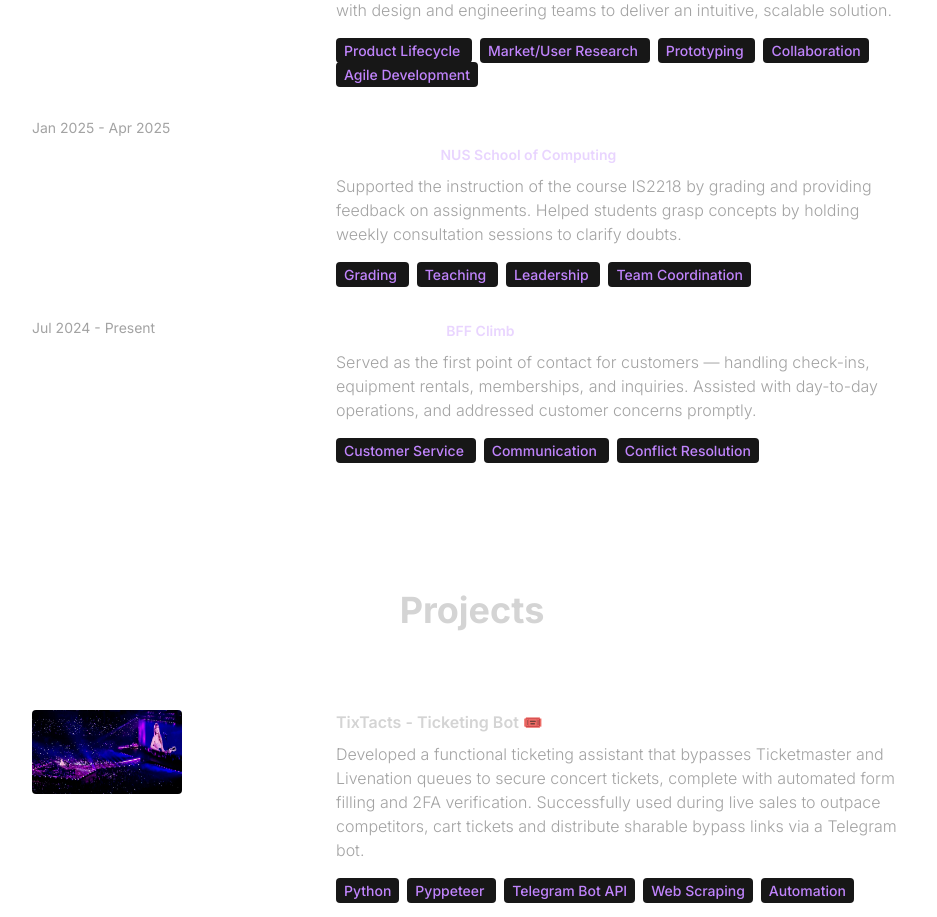
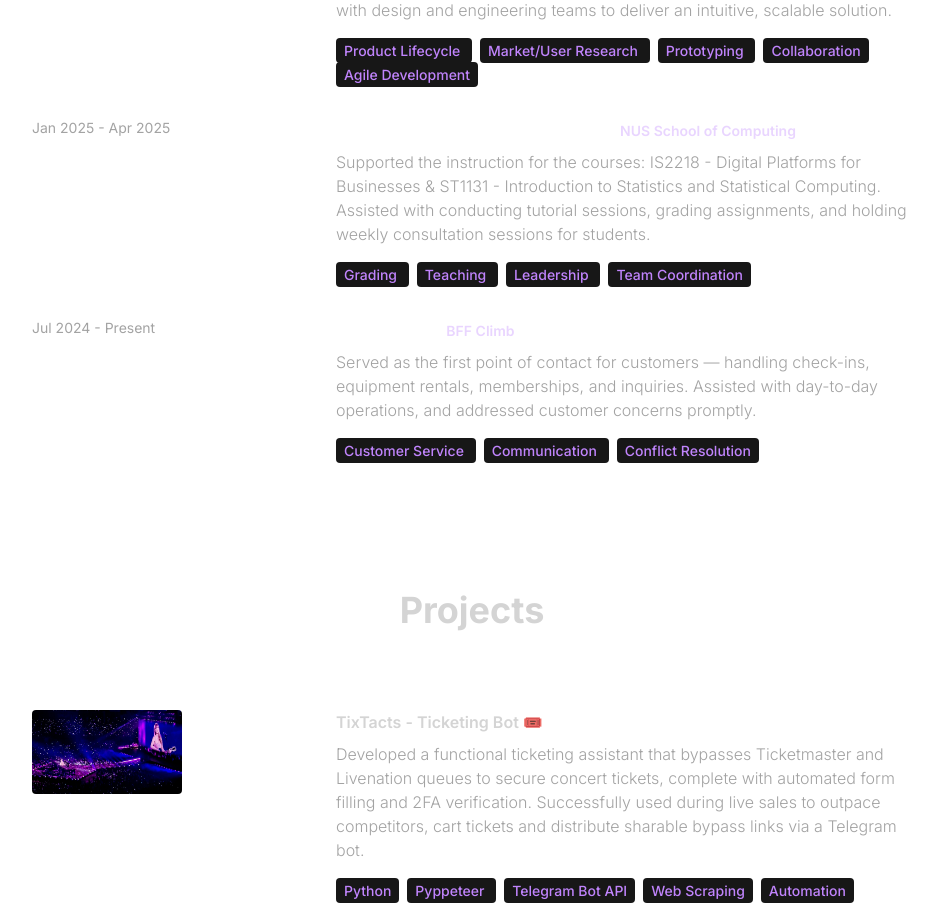
Before and after one commit to glenqa/portfolio-website, a React (Vite) app: page / in a window 1280 px wide. Shown: the part 2580-3497 px from the top of the page, without its empty margins (168-1105 px from the left). Built offline with nearby package versions, Linux system fonts and the light colour scheme.

Commit message:
edited exp

```diff
--- a/src/constants/index.js
+++ b/src/constants/index.js
@@ -56,9 +56,9 @@ export const EXPERIENCES = [
   },
   {
     year: "Jan 2025 - Apr 2025",
-    role: "Undergraduate Teaching Assistant - IS2218 Digital Platforms for Businesses",
+    role: "Undergraduate Teaching Assistant",
     company: "NUS School of Computing",
-    description: `Supported the instruction of the course IS2218 by grading and providing feedback on assignments. Helped students grasp concepts by holding weekly consultation sessions to clarify doubts.`,
+    description: `Supported the instruction for the courses: IS2218 - Digital Platforms for Businesses & ST1131 - Introduction to Statistics and Statistical Computing. Assisted with conducting tutorial sessions, grading assignments, and holding weekly consultation sessions for students.`,
     technologies: ["Grading", "Teaching", "Leadership", "Team Coordination"],
   },
   {
```
